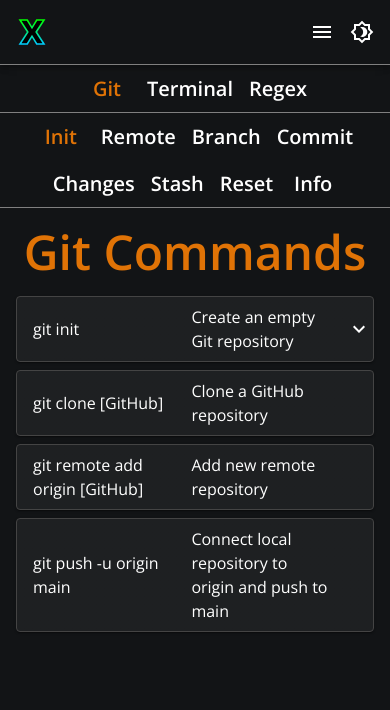
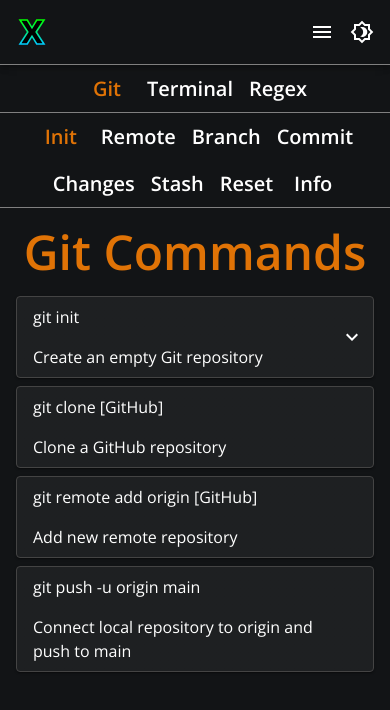
Before and after one commit to TetrisBattle/Notepad, a React (Create React App) app: page /notepad/git/init in a window 390 px wide. Shown: the top 710 px of the page. Built offline with nearby package versions, Linux system fonts and the light colour scheme.

Commit message:
Change notepad items style for mobile

```diff
--- a/src/pages/Notepad/CommandItem.tsx
+++ b/src/pages/Notepad/CommandItem.tsx
@@ -25,14 +25,27 @@ const CommandItem = ({ command, description, details }: CommandInfo) => {
 				sx={{
 					display: 'flex',
 					alignItems: 'center',
-					gap: 2,
-					'.MuiTypography-root': { py: 1 },
 				}}
 			>
-				<Typography sx={{ width: '40%', ml: 2, flexShrink: 0 }}>
-					{command}
-				</Typography>
-				<Typography sx={{ flexGrow: 1 }}>{description}</Typography>
+				<Box
+					sx={(theme) => ({
+						width: 1,
+						display: 'flex',
+						alignItems: 'center',
+						gap: 2,
+						[theme.breakpoints.down('sm')]: {
+							p: 1,
+							flexDirection: 'column',
+							alignItems: 'initial',
+							'.MuiTypography-root': { width: 1, ml: 1 },
+						},
+					})}
+				>
+					<Typography sx={{ width: 0.4, ml: 2, flexShrink: 0 }}>
+						{command}
+					</Typography>
+					<Typography sx={{ flexGrow: 1 }}>{description}</Typography>
+				</Box>
 				<Box
 					onClick={() => setExpanded((prev) => !prev)}
 					sx={{
```
